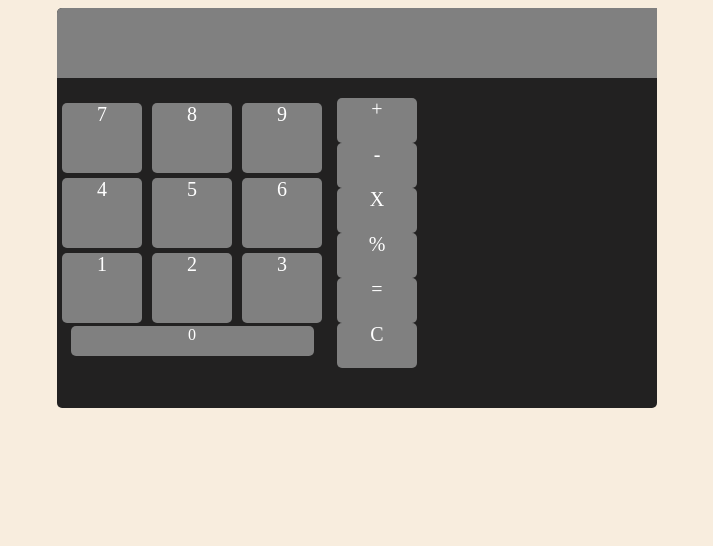
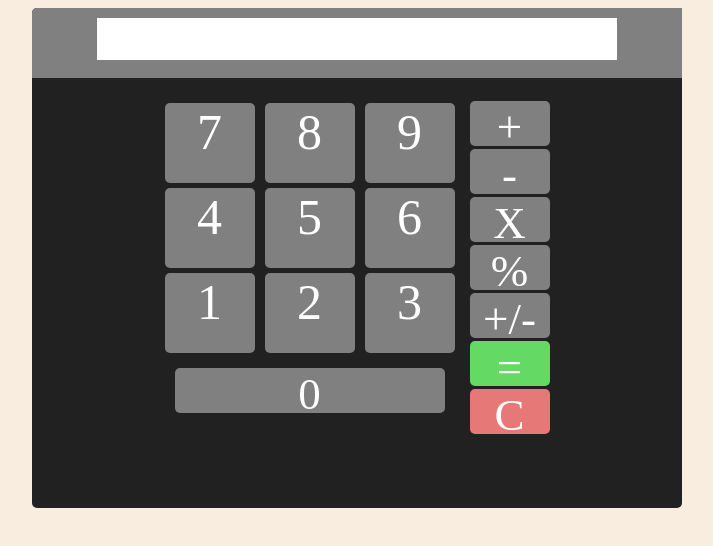
Before and after one commit to DRoberts919/Simple-calculator, a plain HTML site: page public/index.html in a window 1280 px wide. Shown: the whole page, without its empty margins (283-996 px from the left). Drawn offline with Linux system fonts and the light colour scheme.

Commit message:
semi styled state

```diff
--- a/public/index.html
+++ b/public/index.html
@@ -5,7 +5,7 @@
     <meta http-equiv="X-UA-Compatible" content="IE=edge">
     <meta name="viewport" content="width=device-width, initial-scale=1.0">
     <link rel="stylesheet" href="style.css">
-    <title>Document</title>
+    <title>calculator</title>
 </head>
 <body>
     <div class="calculator">
@@ -13,6 +13,8 @@
             <div class="screen"></div>
         </div>
         <div class="calc">
+            <div class="middle">
+
                 <div class="calc-buttons">
                     <div class="row">
                         <div class="btn">
@@ -40,12 +42,11 @@
                     <div class="btn operation">-</div>
                     <div class="btn operation">X</div>
                     <div class="btn operation">%</div>
-                <div class="btn operation">=</div>
-                <div class="btn operation">C</div>
+                    <div class="btn operation">+/-</div>
 
-
-
-
+                    <div class="btn operation equals">=</div>
+                    <div class="btn operation clear">C</div>
+                </div>
             </div>
 
         </div>
--- a/public/script.js
+++ b/public/script.js
@@ -0,0 +1,12 @@
+// all button operationsz
+const clear = () => {};
+
+const deleteNum = () => {};
+
+const appendNumber = (number) => {};
+
+const operation = (operation) => {};
+
+const calculate = () => {};
+
+const setDisplay = () => {};
--- a/public/style.css
+++ b/public/style.css
@@ -3,8 +3,8 @@ body{
 }
 
 .btn{
-    width: 80px;
-    height: 70px;
+    width: 90px;
+    height: 80px;
 
     margin-left:5px ;
     margin-right: 5px;
@@ -15,11 +15,16 @@ body{
 
     text-align: center;
 
-    font-size: 20px;
+    font-size: 50px;
 
     cursor: pointer;
 }
 
+.middle{
+    margin: 0 auto;
+    display: flex;
+    flex-direction: row;
+}
 .operation{
     height: 45px;
     width: 80px;
@@ -29,8 +34,8 @@ body{
     /* border: 1px solid black; */
     background-color: rgb(34, 33, 33);
     border-radius: 5px ;
-    width: 600px;
-    height: 400px;
+    width: 650px;
+    height: 500px;
 }
 
 .view{
@@ -40,6 +45,14 @@ body{
     background-color: gray;
 }
 
+.screen{
+    width: 80%;
+    height: 70%;
+
+    margin: 0 auto;
+    /* margin-top: 10px; */
+    background-color: white;
+}
 
 
 
@@ -47,8 +60,9 @@ body{
     display: flex;
     flex-direction: row;
 
-
+    /* padding-left: 25%; */
     padding-top: 20px;
+    cursor: pointer;
 }
 
 
@@ -64,13 +78,18 @@ body{
     margin-left: 5px;
 }
 
+.operation{
+    margin-top: 3px;
+    font-size: 45px;
+}
+
 
 .zero{
     width: 90%;
-    height: 30px;
+    height: 45px;
 
     margin: 0 auto;
-    margin-top: 3px;
+    margin-top: 15px;
 
     border-radius: 5px;
 
@@ -79,5 +98,15 @@ body{
 
     text-align: center;
 
+    font-size: 45px;
+
 
 }
+
+.clear{
+    background-color: rgb(230, 120, 120);
+}
+
+.equals{
+    background-color: rgb(100, 218, 100);
+}
```
Lines whose indentation alone changed are shown as unchanged.
